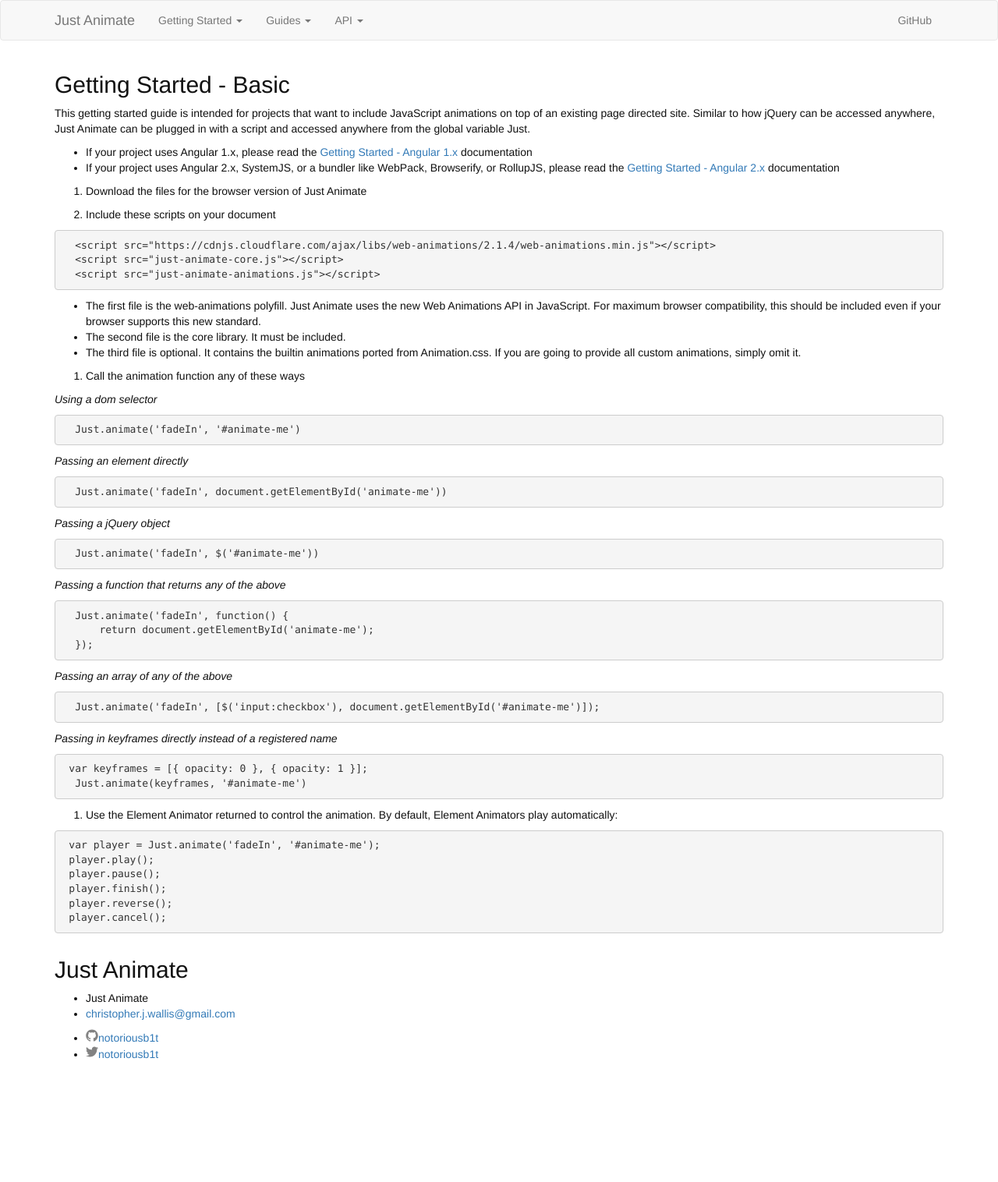
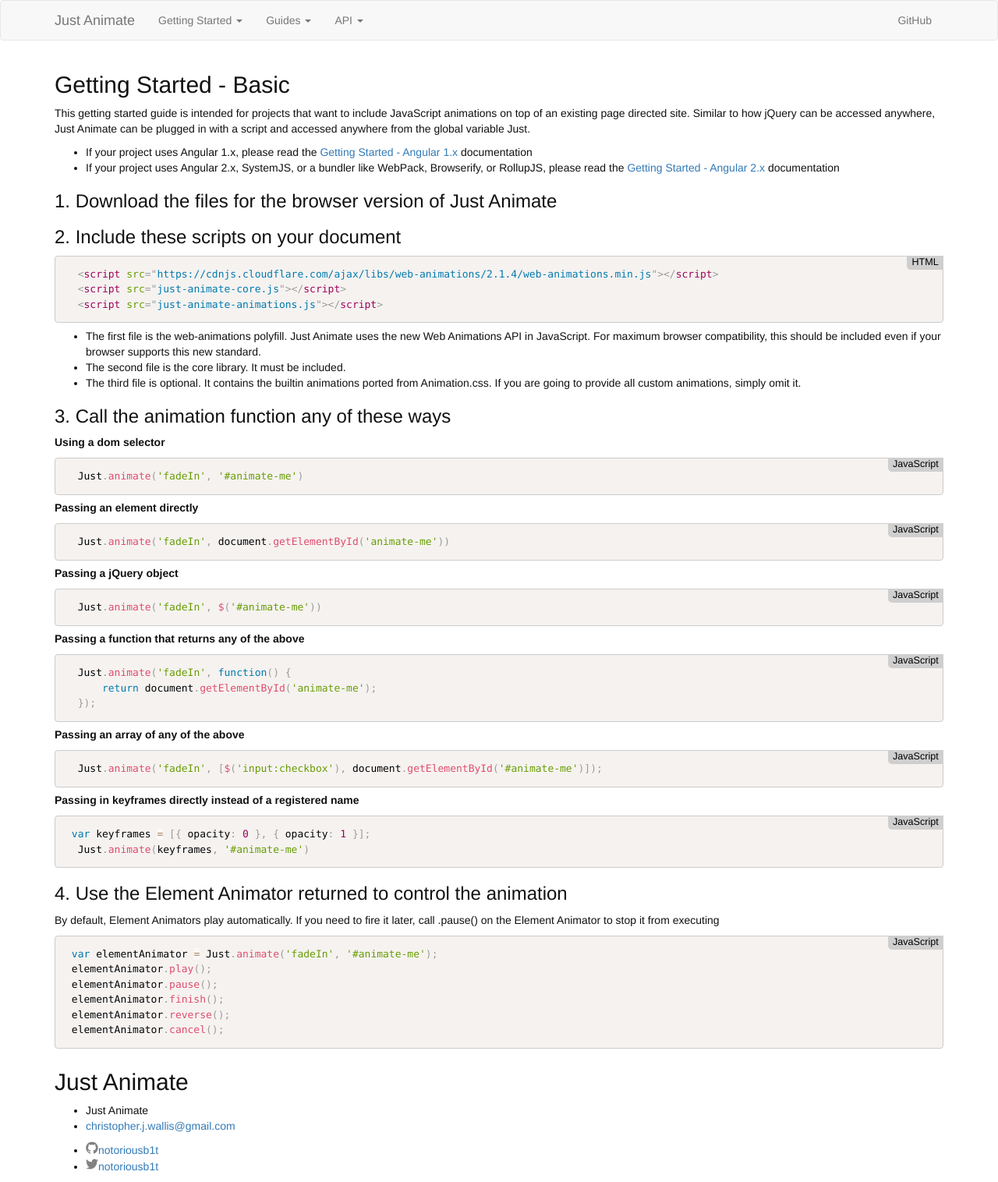
Before and after one commit to just-animate/just-animate.github.io, a Jekyll site: the page built from getting-started/basic.md, in a window 1280 px wide. Shown: the whole page at 78% size. Built offline with Jekyll 4.4.1, drawn with Linux system fonts in a browser that asks for light colours; Markdown is read by kramdown in place of the engine named in the settings; before the commit the page ends 1372 px from its top, so only the background shows below that.

Commit message:
changes markdown mode, edits to basic getting started

````diff
--- a/_config.yml
+++ b/_config.yml
@@ -15,4 +15,4 @@
 github_username:  notoriousb1t
 
 # Build settings
-markdown: kramdown
+markdown: redcarpet
--- a/_includes/head.html
+++ b/_includes/head.html
@@ -9,6 +9,8 @@
   <link rel="stylesheet" href="{{ "/css/main.css" | prepend: site.baseurl }}">
   <link rel="canonical" href="{{ page.url | replace:'index.html','' | prepend: site.baseurl | prepend: site.url }}">
   <link rel="alternate" type="application/rss+xml" title="{{ site.title }}" href="{{ "/feed.xml" | prepend: site.baseurl | prepend: site.url }}">
-  <script   src="https://code.jquery.com/jquery-2.2.3.min.js"   integrity="sha256-a23g1Nt4dtEYOj7bR+vTu7+T8VP13humZFBJNIYoEJo="   crossorigin="anonymous"></script>
+  <link rel="stylesheet"  href="/assets/prism.css" type="text/css" />
+  <script src="https://code.jquery.com/jquery-2.2.3.min.js"   integrity="sha256-a23g1Nt4dtEYOj7bR+vTu7+T8VP13humZFBJNIYoEJo="   crossorigin="anonymous"></script>
   <script src="//maxcdn.bootstrapcdn.com/bootstrap/3.3.6/js/bootstrap.min.js"></script>
+  <script src="/assets/prism.js"></script>
 </head>
--- /dev/null
+++ b/assets/prism.css
@@ -0,0 +1,168 @@
+/* http://prismjs.com/download.html?themes=prism&languages=markup+css+clike+javascript+bash+typescript&plugins=show-language */
+/**
+ * prism.js default theme for JavaScript, CSS and HTML
+ * Based on dabblet (http://dabblet.com)
+ * @author Lea Verou
+ */
+
+code[class*="language-"],
+pre[class*="language-"] {
+	color: black;
+	background: none;
+	text-shadow: 0 1px white;
+	font-family: Consolas, Monaco, 'Andale Mono', 'Ubuntu Mono', monospace;
+	text-align: left;
+	white-space: pre;
+	word-spacing: normal;
+	word-break: normal;
+	word-wrap: normal;
+	line-height: 1.5;
+
+	-moz-tab-size: 4;
+	-o-tab-size: 4;
+	tab-size: 4;
+
+	-webkit-hyphens: none;
+	-moz-hyphens: none;
+	-ms-hyphens: none;
+	hyphens: none;
+}
+
+pre[class*="language-"]::-moz-selection, pre[class*="language-"] ::-moz-selection,
+code[class*="language-"]::-moz-selection, code[class*="language-"] ::-moz-selection {
+	text-shadow: none;
+	background: #b3d4fc;
+}
+
+pre[class*="language-"]::selection, pre[class*="language-"] ::selection,
+code[class*="language-"]::selection, code[class*="language-"] ::selection {
+	text-shadow: none;
+	background: #b3d4fc;
+}
+
+@media print {
+	code[class*="language-"],
+	pre[class*="language-"] {
+		text-shadow: none;
+	}
+}
+
+/* Code blocks */
+pre[class*="language-"] {
+	padding: 1em;
+	margin: .5em 0;
+	overflow: auto;
+}
+
+:not(pre) > code[class*="language-"],
+pre[class*="language-"] {
+	background: #f5f2f0;
+}
+
+/* Inline code */
+:not(pre) > code[class*="language-"] {
+	padding: .1em;
+	border-radius: .3em;
+	white-space: normal;
+}
+
+.token.comment,
+.token.prolog,
+.token.doctype,
+.token.cdata {
+	color: slategray;
+}
+
+.token.punctuation {
+	color: #999;
+}
+
+.namespace {
+	opacity: .7;
+}
+
+.token.property,
+.token.tag,
+.token.boolean,
+.token.number,
+.token.constant,
+.token.symbol,
+.token.deleted {
+	color: #905;
+}
+
+.token.selector,
+.token.attr-name,
+.token.string,
+.token.char,
+.token.builtin,
+.token.inserted {
+	color: #690;
+}
+
+.token.operator,
+.token.entity,
+.token.url,
+.language-css .token.string,
+.style .token.string {
+	color: #a67f59;
+	background: hsla(0, 0%, 100%, .5);
+}
+
+.token.atrule,
+.token.attr-value,
+.token.keyword {
+	color: #07a;
+}
+
+.token.function {
+	color: #DD4A68;
+}
+
+.token.regex,
+.token.important,
+.token.variable {
+	color: #e90;
+}
+
+.token.important,
+.token.bold {
+	font-weight: bold;
+}
+.token.italic {
+	font-style: italic;
+}
+
+.token.entity {
+	cursor: help;
+}
+
+div.prism-show-language {
+	position: relative;
+}
+
+div.prism-show-language > div.prism-show-language-label {
+	color: black;
+	background-color: #CFCFCF;
+	display: inline-block;
+	position: absolute;
+	bottom: auto;
+	left: auto;
+	top: 0;
+	right: 0;
+	width: auto;
+	height: auto;
+	font-size: 0.9em;
+	border-radius: 0 0 0 5px;
+	padding: 0 0.5em;
+	text-shadow: none;
+	z-index: 1;
+	-webkit-box-shadow: none;
+	-moz-box-shadow: none;
+	box-shadow: none;
+	-webkit-transform: none;
+	-moz-transform: none;
+	-ms-transform: none;
+	-o-transform: none;
+	transform: none;
+}
--- a/getting-started/basic.md
+++ b/getting-started/basic.md
@@ -10,9 +10,9 @@
 - If your project uses Angular 1.x, please read the [Getting Started - Angular 1.x](/getting-started/angular1) documentation
 - If your project uses Angular 2.x, SystemJS, or a bundler like WebPack, Browserify, or RollupJS, please read the [Getting Started - Angular 2.x](/getting-started/angular2) documentation
 
-1. Download the files for the browser version of Just Animate
+### 1. Download the files for the browser version of Just Animate
 
-2. Include these scripts on your document
+### 2. Include these scripts on your document
 
   ```html
   <script src="https://cdnjs.cloudflare.com/ajax/libs/web-animations/2.1.4/web-animations.min.js"></script>
@@ -24,48 +24,59 @@
   - The second file is the core library.  It must be included.
   - The third file is optional.  It contains the builtin animations ported from Animation.css.  If you are going to provide all custom animations, simply omit it.
 
-3. Call the animation function any of these ways
+### 3. Call the animation function any of these ways
 
-  *Using a dom selector*
+  **Using a dom selector**
+
  ```javascript
   Just.animate('fadeIn', '#animate-me')
  ```
 
-  *Passing an element directly*
+
+  **Passing an element directly**
+
  ```javascript
   Just.animate('fadeIn', document.getElementById('animate-me'))
  ```
 
-  *Passing a jQuery object*
+
+  **Passing a jQuery object**
+
    ```javascript
   Just.animate('fadeIn', $('#animate-me'))
   ```
 
-  *Passing a function that returns any of the above*
+
+  **Passing a function that returns any of the above**
+
    ```javascript
   Just.animate('fadeIn', function() {
       return document.getElementById('animate-me');
   });
   ```
 
-  *Passing an array of any of the above*
-   ```javascript
+  **Passing an array of any of the above**
+
+  ```javascript
   Just.animate('fadeIn', [$('input:checkbox'), document.getElementById('#animate-me')]);
   ```
 
-  *Passing in keyframes directly instead of a registered name*
+  **Passing in keyframes directly instead of a registered name**
+
  ```javascript
  var keyframes = [{ opacity: 0 }, { opacity: 1 }];
   Just.animate(keyframes, '#animate-me')
  ```
 
-4. Use the Element Animator returned to control the animation.  By default, Element Animators play automatically:
+### 4. Use the Element Animator returned to control the animation
+
+ By default, Element Animators play automatically. If you need to fire it later, call .pause() on the Element Animator to stop it from executing
 
  ```javascript
- var player = Just.animate('fadeIn', '#animate-me');
- player.play();
- player.pause();
- player.finish();
- player.reverse();
- player.cancel();
+ var elementAnimator = Just.animate('fadeIn', '#animate-me');
+ elementAnimator.play();
+ elementAnimator.pause();
+ elementAnimator.finish();
+ elementAnimator.reverse();
+ elementAnimator.cancel();
  ```
````
Also changed, not shown: assets/prism.js (added).
